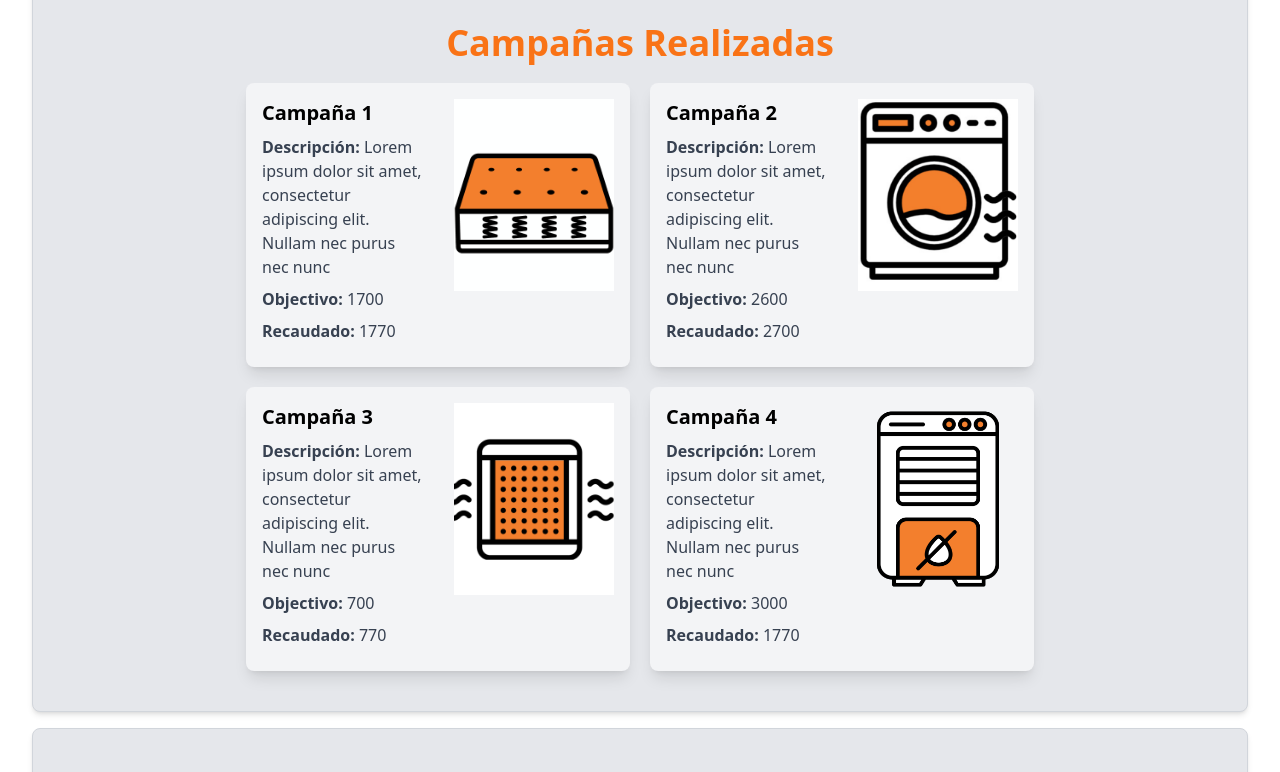
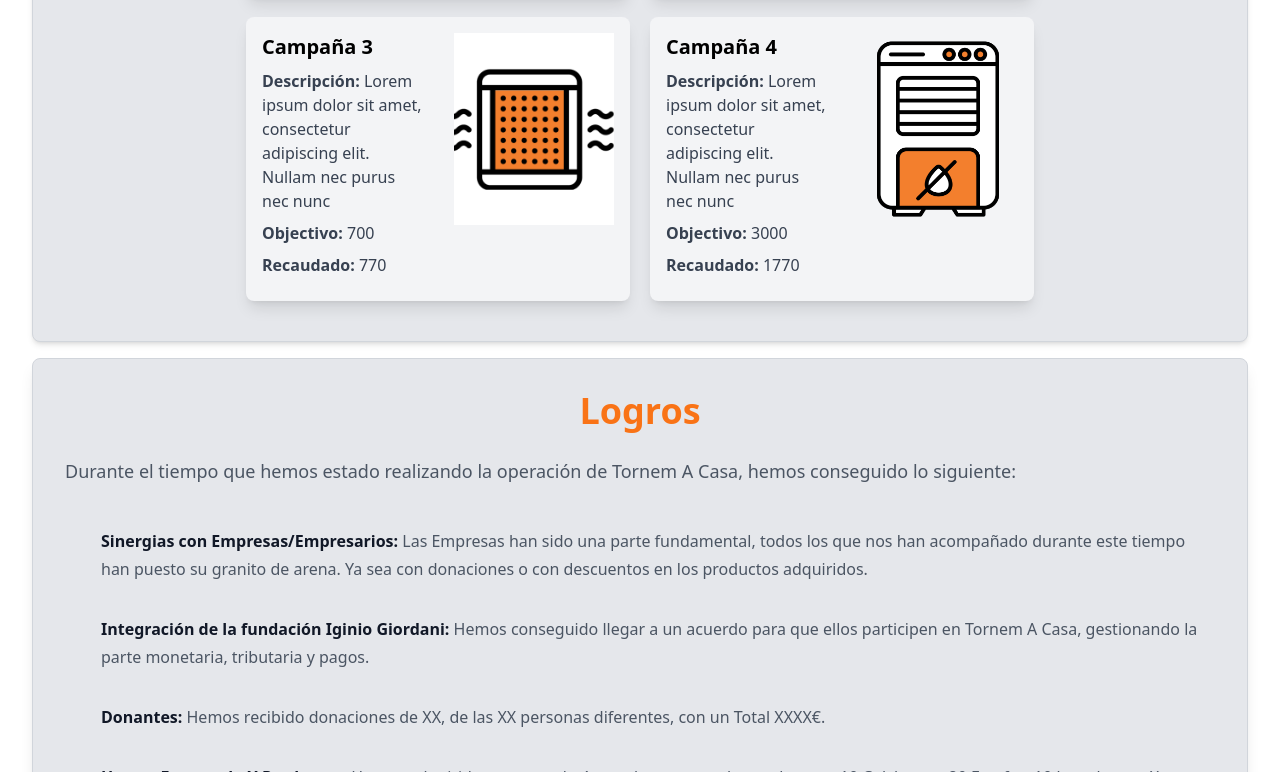
Before and after one commit to fbponz/TornemACasa, an Astro site: page / in a window 1280 px wide. Shown: the part 2028-2800 px from the top of the page. Built offline with nearby package versions, Linux system fonts and the light colour scheme; Astro itself is replaced by a stand-in of ours.

Commit message:
Add the format for the Success section

```diff
--- a/src/components/Content.astro
+++ b/src/components/Content.astro
@@ -3,6 +3,7 @@ import SectionUI from './Section.astro'
 import PartnersUI from './Partners.astro'
 import CampaignUI from './Campaign.astro'
 import ObjectiveUI from './Objetive.astro'
+import SuccessUI from './Success.astro'
 ---
 
 <div id="container">
@@ -15,10 +16,10 @@ import ObjectiveUI from './Objetive.astro'
 					class="mb-4 bg-yellow-200 border-l-4 border-yellow-600 p-4 rounded-lg shadow-lg text-gray-800"
 				/>
 				<SectionUI title="Historia" text="Tornem a Casa nació de un inspirador evento Hackathon organizado por GuruWalk, donde el objetivo era claro: unir mentes creativas y solidarias para desarrollar soluciones tecnológicas que pudieran marcar la diferencia en la vida de los afectados por la DANA. En aquel evento, nos reunimos un grupo diverso de 40 personas llenas de esperanza y compromiso. Con el tiempo, este equipo se fue transformando, y finalmente 6 valientes decidimos tomar la misión de ayudar al mayor número de personas posible, trabajando con los recursos que teníamos a nuestro alcance. Tras mucho esfuerzo, noches en vela y un compromiso inquebrantable, logramos dar vida a este Crowdfunding que ha sido mucho más que una plataforma: ha sido un faro de esperanza. Gracias a esta iniciativa, hemos conseguido ayudar a más de 30 personas a recuperar lo esencial y reconstruir sus vidas. Hoy, nuestra historia continúa siendo un testimonio de lo que se puede lograr cuando el corazón y la tecnología se unen por una causa común. ¡Gracias por ser parte de este camino!" class="mb-4" />
-				<ObjectiveUI title="Objetivo"/>
+				<ObjectiveUI title="Objetivos"/>
 				<SectionUI title="Dinamica de trabajo" text="Dinamica de trabajo que hemos estado realizando Nuestra dinámica de trabajo siempre ha tenido un enfoque claro: resolver problemas y mitigar las consecuencias de la DANA de la manera más efectiva posible. Para lograrlo, nos hemos centrado en varios focos principales: Diseño e implementación de campañas que inspiren y movilicen a más personas a unirse a la causa. Desarrollo y gestión de nuestra página web, el corazón digital de nuestra iniciativa. Coordinación y gestión de los afectados, asegurándonos de escuchar sus necesidades y priorizar la ayuda. Compra y distribución de productos esenciales, llegando directamente a quienes más lo necesitan. Como equipo, cada uno de nosotros ha tenido otras responsabilidades y compromisos personales, lo que nos llevó a adoptar un modelo de trabajo asíncrono. Este enfoque nos permitió contribuir cuando cada uno tenía disponibilidad, demostrando que con dedicación y flexibilidad es posible hacer grandes cosas incluso en medio de las limitaciones. Este esfuerzo conjunto ha sido un verdadero reflejo de nuestro compromiso con la causa, demostrando que cuando se trabaja con el corazón, cada momento cuenta." class="mb-4" />
-				<SectionUI title="Nuestros Logros" text="La iniciativa Tornem a Casa nació con un objetivo claro y profundamente humano: ayudar a los afectados por la DANA que lo habían perdido todo. Cada familia, cada hogar devastado, representaba una historia que merecía ser reconstruida. Pero nuestra misión no terminaba ahí. Sabíamos que el corazón de la comunidad también late en sus pequeños negocios, en esos comercios locales que han sido durante años el sustento de tantas familias. La DANA no solo destruyó hogares, también golpeó duramente a los negocios locales, dejando calles enteras sin la vida que un día las caracterizó. Por ello, nos propusimos un desafío doble: canalizar las donaciones no solo para ayudar a las personas a levantarse, sino también para que los comerciantes pudieran volver a levantar las persianas de sus negocios. Restaurar la actividad de estos negocios no solo significa recuperar empleos, sino devolver a la comunidad la esperanza y el dinamismo que un desastre no puede arrebatar. Hoy seguimos trabajando con ese propósito en mente: reconstruir juntos, apoyar juntos, levantarnos juntos." class="mb-4" />
 				<CampaignUI />
+				<SuccessUI title="Logros"/>
 				<PartnersUI />
 				<SectionUI title="Donde Continuar" text="La iniciativa Tornem a Casa nació con un objetivo claro y profundamente humano: ayudar a los afectados por la DANA que lo habían perdido todo. Cada familia, cada hogar devastado, representaba una historia que merecía ser reconstruida. Pero nuestra misión no terminaba ahí. Sabíamos que el corazón de la comunidad también late en sus pequeños negocios, en esos comercios locales que han sido durante años el sustento de tantas familias. La DANA no solo destruyó hogares, también golpeó duramente a los negocios locales, dejando calles enteras sin la vida que un día las caracterizó. Por ello, nos propusimos un desafío doble: canalizar las donaciones no solo para ayudar a las personas a levantarse, sino también para que los comerciantes pudieran volver a levantar las persianas de sus negocios. Restaurar la actividad de estos negocios no solo significa recuperar empleos, sino devolver a la comunidad la esperanza y el dinamismo que un desastre no puede arrebatar. Hoy seguimos trabajando con ese propósito en mente: reconstruir juntos, apoyar juntos, levantarnos juntos." class="mb-4" />
 			</section>
--- /dev/null
+++ b/src/components/Success.astro
@@ -0,0 +1,42 @@
+---
+const {title} = Astro.props;
+---
+<div class="w-full p-8 rounded-lg overflow-hidden bg-gray-200 border border-gray-300 shadow-lg">
+    <div class="mx-auto max-w-4xl lg:text-center">
+        <h1 class="text-4xl font-bold text-orange-500">{title}</h1>
+    </div>
+    <p class="mt-6 text-lg/8 text-gray-600">Durante el tiempo que hemos estado realizando la operación de Tornem A Casa, hemos conseguido lo siguiente:</p>
+    <dl class="mt-10 max-w-xl space-y-8 text-base/7 text-gray-600 lg:max-w-none">
+    <div class="relative pl-9">
+        <dt class="inline font-semibold text-gray-900">
+        Sinergias con Empresas/Empresarios:
+        </dt>
+        <dd class="inline">Las Empresas han sido una parte fundamental, todos los que nos han acompañado durante este tiempo han puesto su granito de arena. Ya sea con donaciones o con descuentos en los productos adquiridos.</dd>
+    </div>
+    <div class="relative pl-9">
+        <dt class="inline font-semibold text-gray-900">
+        Integración de la fundación Iginio Giordani:
+        </dt>
+        <dd class="inline">Hemos conseguido llegar a un acuerdo para que ellos participen en Tornem A Casa, gestionando la parte monetaria, tributaria y pagos.</dd>
+    </div>
+
+    <div class="relative pl-9">
+        <dt class="inline font-semibold text-gray-900">
+        Donantes:
+        </dt>
+        <dd class="inline">Hemos recibido donaciones de XX, de las XX personas diferentes, con un Total XXXX€.</dd>
+    </div>
+    <div class="relative pl-9">
+        <dt class="inline font-semibold text-gray-900">
+        Hemos Entregado X Productos:
+        </dt>
+        <dd class="inline">Hemos adquirido y entregado 4x productos entre los cuales, son 10 Colchones, 20 Estufas, 10 Lavadoras y X Deshumificadores</dd>
+    </div>
+    <div class="relative pl-9">
+        <dt class="inline font-semibold text-gray-900">
+        Relacion con los Afectados:
+        </dt>
+        <dd class="inline">Hemos gesitonado de forma efectiva, a todos los afectados donde la escucha activa y empatia ha sido los valores a seguir.</dd>
+    </div>
+</dl>
+</div>
```
